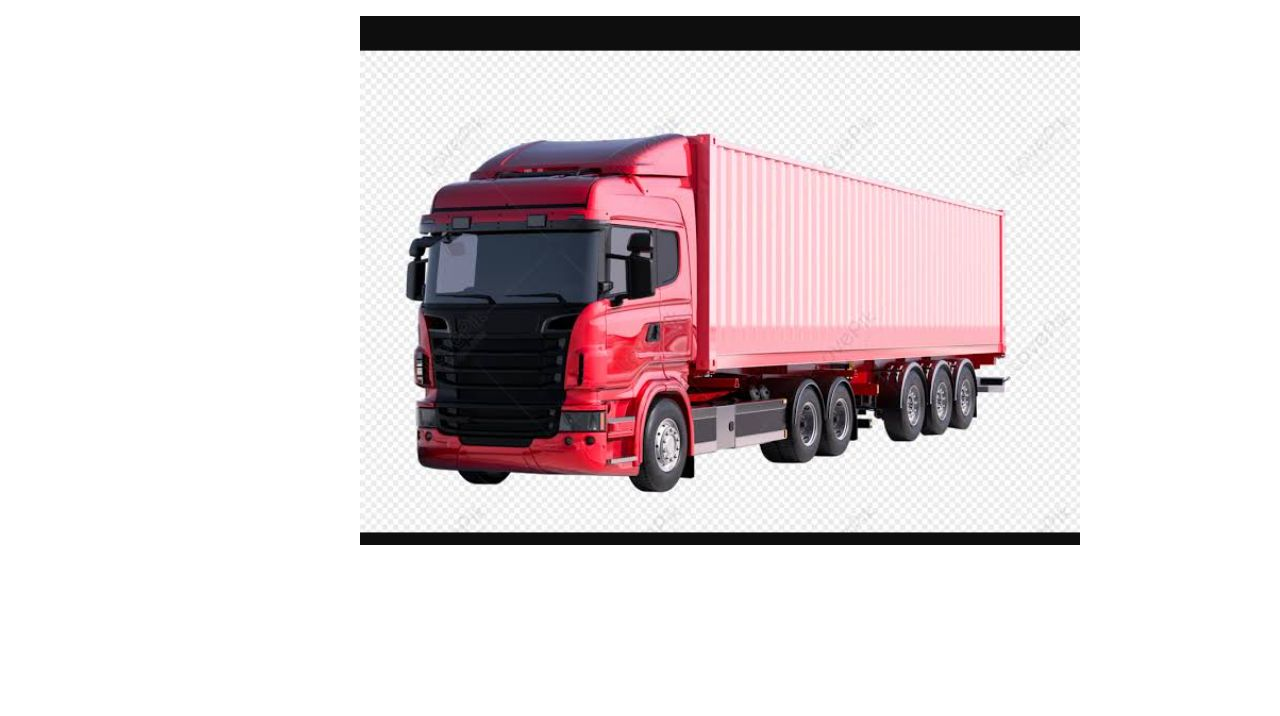
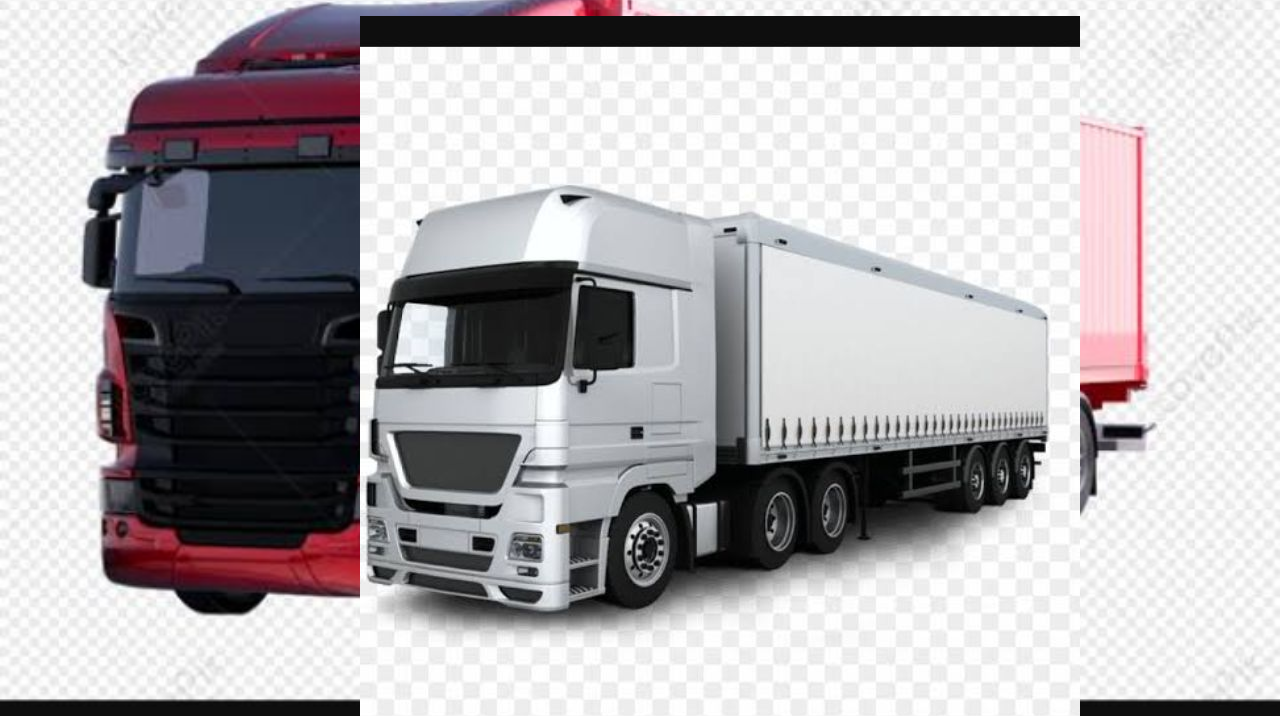
Before and after one commit to Gurure11/giegietransport-hire, a plain HTML site: page index.html in a window 1280 px wide. Shown: the part 218-934 px from the top of the page. Drawn offline with Linux system fonts and the light colour scheme.

Commit message:
Update index.html

```diff
--- a/index.html
+++ b/index.html
@@ -81,7 +81,7 @@
 				opacity: 0.5;
 			}
 			#body-main{
-				background-image: url(images/bi.jpeg);
+				background-image: url(images/a.jpg);
 				background-size: cover;
 			}
 			#tribe{
@@ -216,7 +216,7 @@
 
 
 			<div class="img-container">
-				<img  src="images/a.jpg">
+				<img  src="images/b.jpg">
 
 			</div>
 
```
